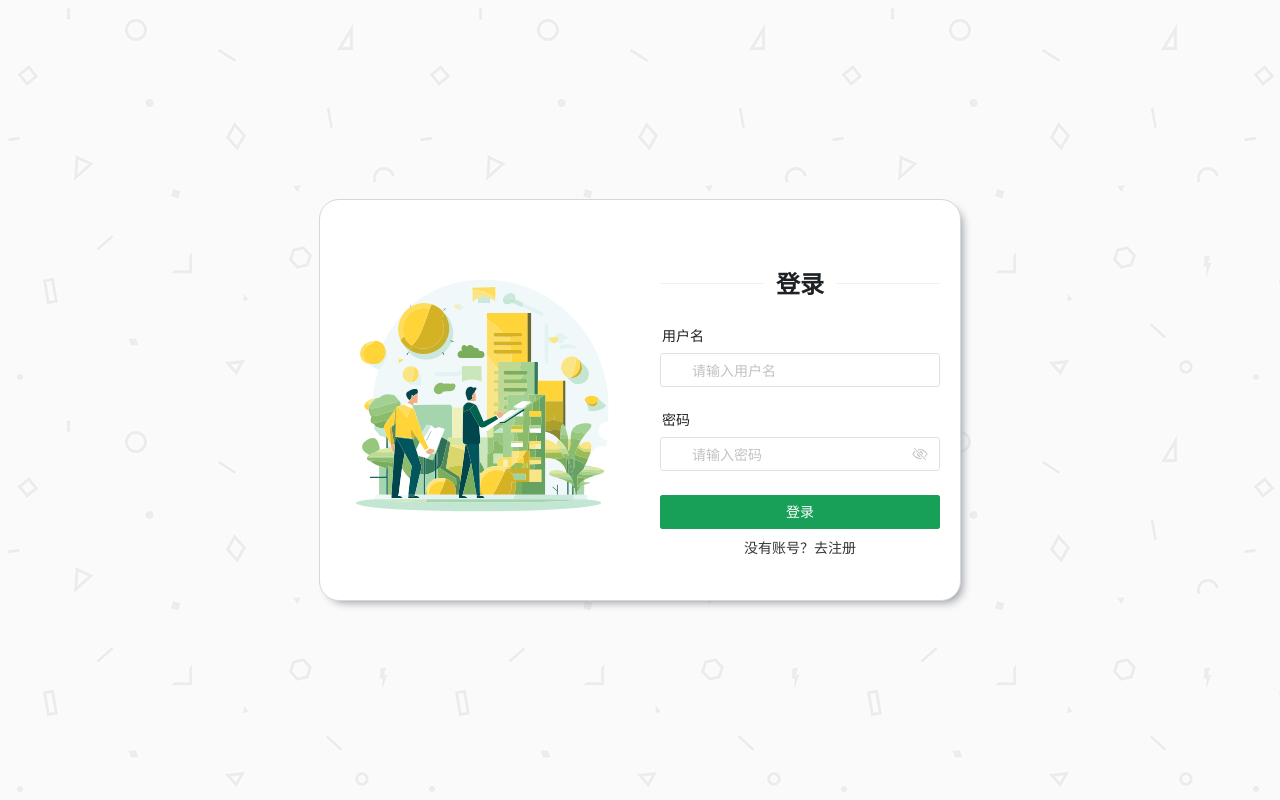
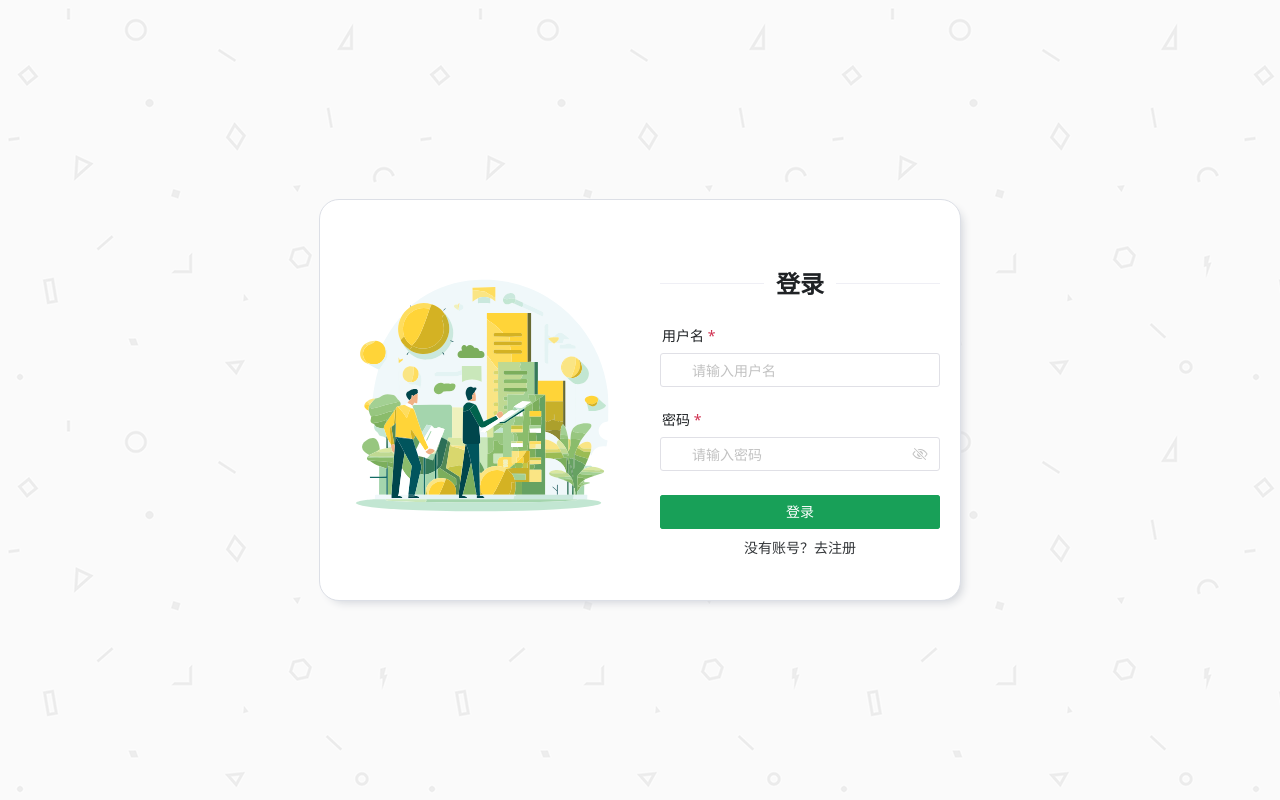
Before and after one commit to ZhuJHua/blog-vue, a Vue app: page /login in a window 1280 px wide. Built offline with nearby package versions, Linux system fonts and the light colour scheme; some icons are missing.

Commit message:
style:格式修正

```diff
--- a/components.d.ts
+++ b/components.d.ts
@@ -11,6 +11,7 @@ declare module 'vue' {
     LoginIcon: typeof import('./src/components/icons/LoginIcon.vue')['default']
     NButton: typeof import('naive-ui')['NButton']
     NButtonGroup: typeof import('naive-ui')['NButtonGroup']
+    NCard: typeof import('naive-ui')['NCard']
     NDataTable: typeof import('naive-ui')['NDataTable']
     NDivider: typeof import('naive-ui')['NDivider']
     NForm: typeof import('naive-ui')['NForm']
--- a/src/components/form/LoginForm.vue
+++ b/src/components/form/LoginForm.vue
@@ -1,30 +1,47 @@
 <script setup lang="ts">
-import { ref } from 'vue'
-import type { FormInst } from 'naive-ui'
+import { reactive, ref } from 'vue'
+import type { FormInst, FormRules } from 'naive-ui'
 import { storeToRefs } from 'pinia'
 import { useLoginStore } from '@/stores/User'
 import { Password, User } from '@vicons/carbon'
 
+defineEmits(['changeForm'])
 const formRef = ref<FormInst | null>(null)
 const { loginParam } = storeToRefs(useLoginStore())
-defineEmits(['changeForm'])
+
+const formRule: FormRules = reactive({
+  username: [
+    {
+      required: true,
+      message: '请输入用户名',
+      trigger: 'blur'
+    }
+  ],
+  password: [
+    {
+      required: true,
+      message: '请输入密码',
+      trigger: 'blur'
+    }
+  ]
+})
 </script>
 
 <template>
-  <n-form ref="formRef" :model="loginParam">
+  <n-form ref="formRef" :model="loginParam" :rules="formRule">
     <n-divider title-placement="center">
       <h2>登录</h2>
     </n-divider>
-    <n-form-item label="用户名">
-      <n-input v-model="loginParam.username" placeholder="请输入用户名" clearable>
+    <n-form-item label="用户名" path="username">
+      <n-input v-model:value="loginParam.username" placeholder="请输入用户名" clearable>
         <template #prefix>
           <n-icon :component="User" />
         </template>
       </n-input>
     </n-form-item>
-    <n-form-item label="密码">
+    <n-form-item label="密码" path="password">
       <n-input
-        v-model="loginParam.password"
+        v-model:value="loginParam.password"
         placeholder="请输入密码"
         type="password"
         show-password-on="mousedown"
--- a/src/components/form/RegisterForm.vue
+++ b/src/components/form/RegisterForm.vue
@@ -3,12 +3,12 @@ import { storeToRefs } from 'pinia'
 import { useRegisterStore } from '@/stores/User'
 import { Password, User } from '@vicons/carbon'
 import { PasswordFilled } from '@vicons/material'
-import { ref } from 'vue'
+import { reactive, ref } from 'vue'
 import type { FormInst, FormItemRule, FormRules } from 'naive-ui'
 
+defineEmits(['changeForm'])
 const formRef = ref<FormInst | null>(null)
 const { registerParam } = storeToRefs(useRegisterStore())
-defineEmits(['changeForm'])
 
 function validatePasswordStartWith(rule: FormItemRule, value: string): boolean {
   return (
@@ -22,7 +22,7 @@ function validatePasswordSame(rule: FormItemRule, value: string): boolean {
   return value === registerParam.value.password
 }
 
-const formRule: FormRules = {
+const formRule: FormRules = reactive({
   username: [
     {
       required: true,
@@ -54,7 +54,7 @@ const formRule: FormRules = {
       trigger: ['blur', 'password-input']
     }
   ]
-}
+})
 </script>
 
 <template>
@@ -63,7 +63,7 @@ const formRule: FormRules = {
       <h2>注册</h2>
     </n-divider>
     <n-form-item label="用户名" path="username">
-      <n-input v-model="registerParam.username" placeholder="请输入用户名" clearable>
+      <n-input v-model:value="registerParam.username" placeholder="请输入用户名" clearable>
         <template #prefix>
           <n-icon :component="User" />
         </template>
@@ -71,7 +71,7 @@ const formRule: FormRules = {
     </n-form-item>
     <n-form-item label="密码" path="password">
       <n-input
-        v-model="registerParam.password"
+        v-model:value="registerParam.password"
         placeholder="请输入密码"
         type="password"
         show-password-on="mousedown"
@@ -83,7 +83,7 @@ const formRule: FormRules = {
     </n-form-item>
     <n-form-item label="确认密码" path="checkPassword">
       <n-input
-        v-model="registerParam.checkPassword"
+        v-model:value="registerParam.checkPassword"
         placeholder="请再次输入密码"
         type="password"
         show-password-on="mousedown"
--- a/src/views/home/HomeView.vue
+++ b/src/views/home/HomeView.vue
@@ -1,30 +1,82 @@
 <script setup lang="ts">
-import { getData } from '@/api/Alova'
-
-const data = getData
-
+import { CopyrightRegular } from '@vicons/fa'
 </script>
 
 <template>
-<!--  <div class="container">-->
-<!--    <n-grid responsive="screen" item-responsive>-->
-<!--      <n-grid-item span="0 m:12 l:4">-->
-<!--        <div style="background-color: yellow; height: 200px"></div>-->
-<!--      </n-grid-item>-->
-<!--      <n-grid-item span="0 m:12 l:20">-->
-<!--        <div style="background-color: aqua; height: 200px"></div>-->
-<!--      </n-grid-item>-->
-<!--    </n-grid>-->
-<!--  </div>-->
-  {{ data.msg }}
+  <div class="container">
+    <n-layout position="absolute">
+      <n-layout-header class="header" position="absolute" bordered>header</n-layout-header>
+      <n-layout position="absolute" :native-scrollbar="false" class="main-container">
+        <n-layout-content content-style="padding: 20px;" class="main-body"> </n-layout-content>
+      </n-layout>
+      <n-layout-footer class="footer" position="absolute" bordered>
+        <n-button text>
+          <template #icon>
+            <n-icon size="14px">
+              <CopyrightRegular />
+            </n-icon>
+          </template>
+        </n-button>
+      </n-layout-footer>
+    </n-layout>
+  </div>
 </template>
 
-<style scoped>
-.container {
+<style scoped lang="scss">
+@import '@/assets/css/color';
+@import '@/assets/css/shadow';
+
+$header-height: 50px;
+$footer-height: 20px;
+$max-width: 1200px;
+
+.common-layout {
   width: 100vw;
   height: 100vh;
+  background-repeat: repeat;
+  background-image: url('@/assets/img/leaves-pattern.webp');
+}
+
+.container {
+  position: relative;
+  width: 100vw;
+  height: 100vh;
+  margin: 0 auto;
+  box-sizing: border-box;
+  background-color: $basic-white;
+  box-shadow:
+    $left-shadow $darker-border,
+    $right-shadow $darker-border;
+}
+
+.header {
+  height: $header-height;
   display: flex;
+  justify-content: center;
   align-items: center;
+}
+
+.main-container {
+  top: $header-height;
+  bottom: $footer-height;
+}
+
+.main-body {
+  margin: 0 auto;
+  max-width: $max-width;
+}
+
+.card-container {
+  display: grid;
+  gap: 20px;
+  box-sizing: border-box;
+  grid-template-columns: repeat(auto-fill, minmax(300px, 1fr));
+}
+
+.footer {
+  height: $footer-height;
+  display: flex;
   justify-content: center;
+  align-items: center;
 }
 </style>
--- a/src/views/login/LoginView.vue
+++ b/src/views/login/LoginView.vue
@@ -41,7 +41,10 @@ const changeForm = () => {
   </div>
 </template>
 
-<style scoped>
+<style scoped lang="scss">
+@import '@/assets/css/color';
+@import '@/assets/css/shadow';
+
 .container {
   width: 100vw;
   height: 100vh;
@@ -56,9 +59,9 @@ const changeForm = () => {
   width: 50%;
   height: 50%;
   border-radius: 20px;
-  background-color: white;
-  border: 1px #d4d7de solid;
-  box-shadow: 5px 5px 10px -4px #909399;
+  background-color: $basic-white;
+  border: 1px $base-border solid;
+  box-shadow: $right-bottom-shadow $darker-border;
 }
 
 .form-right {
@@ -83,10 +86,14 @@ const changeForm = () => {
 媒体查询区域
  */
 @media (max-width: 640px) {
-  .container .form-container {
-    width: 100%;
-    border-radius: unset;
-    box-shadow: 0 5px 10px -5px #cdd0d6;
+  .container {
+    .form-container {
+      width: 100%;
+      border-radius: unset;
+      box-shadow:
+        $top-shadow $darker-border,
+        $bottom-shadow $darker-border;
+    }
   }
 }
 
```
